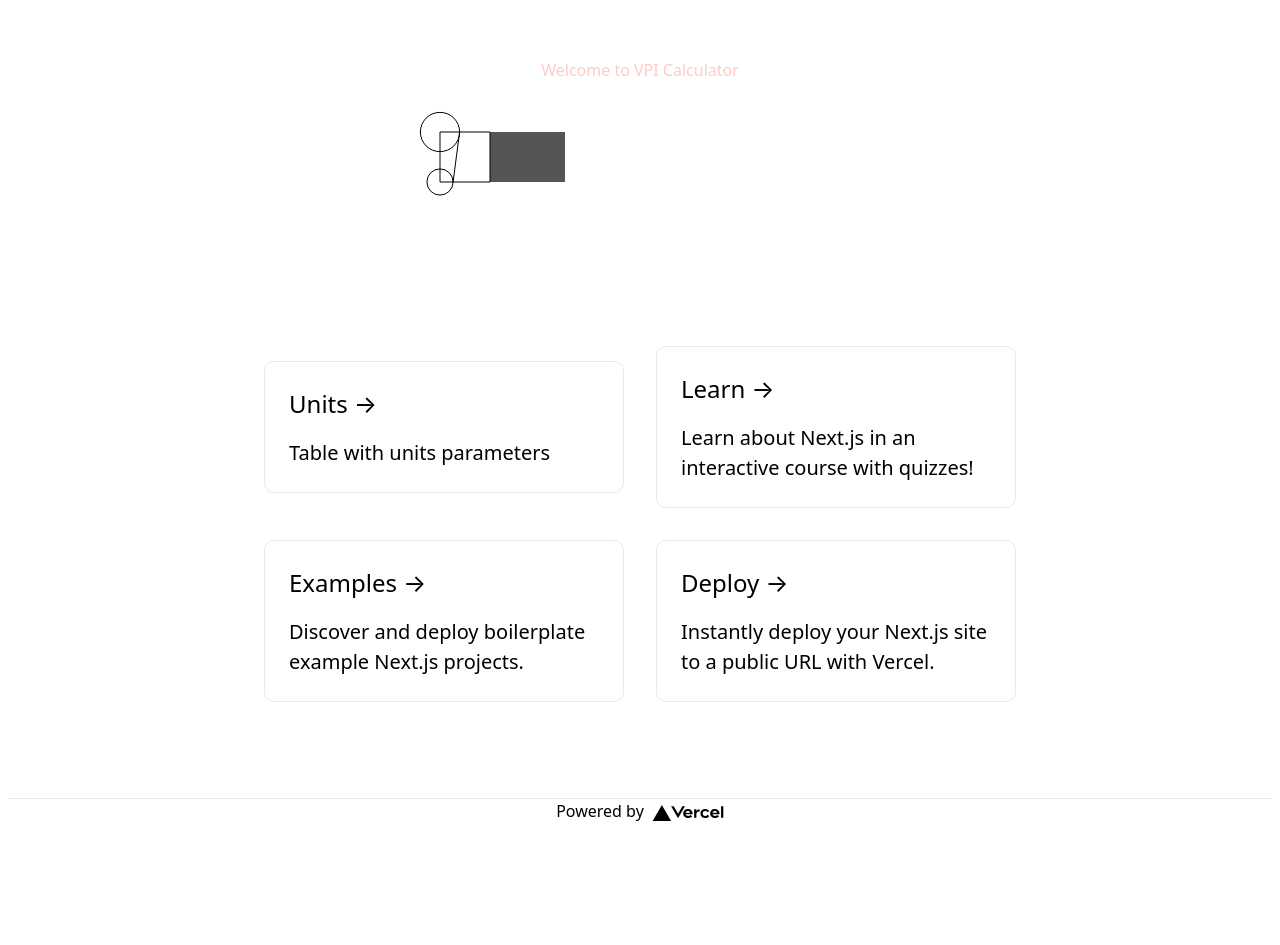
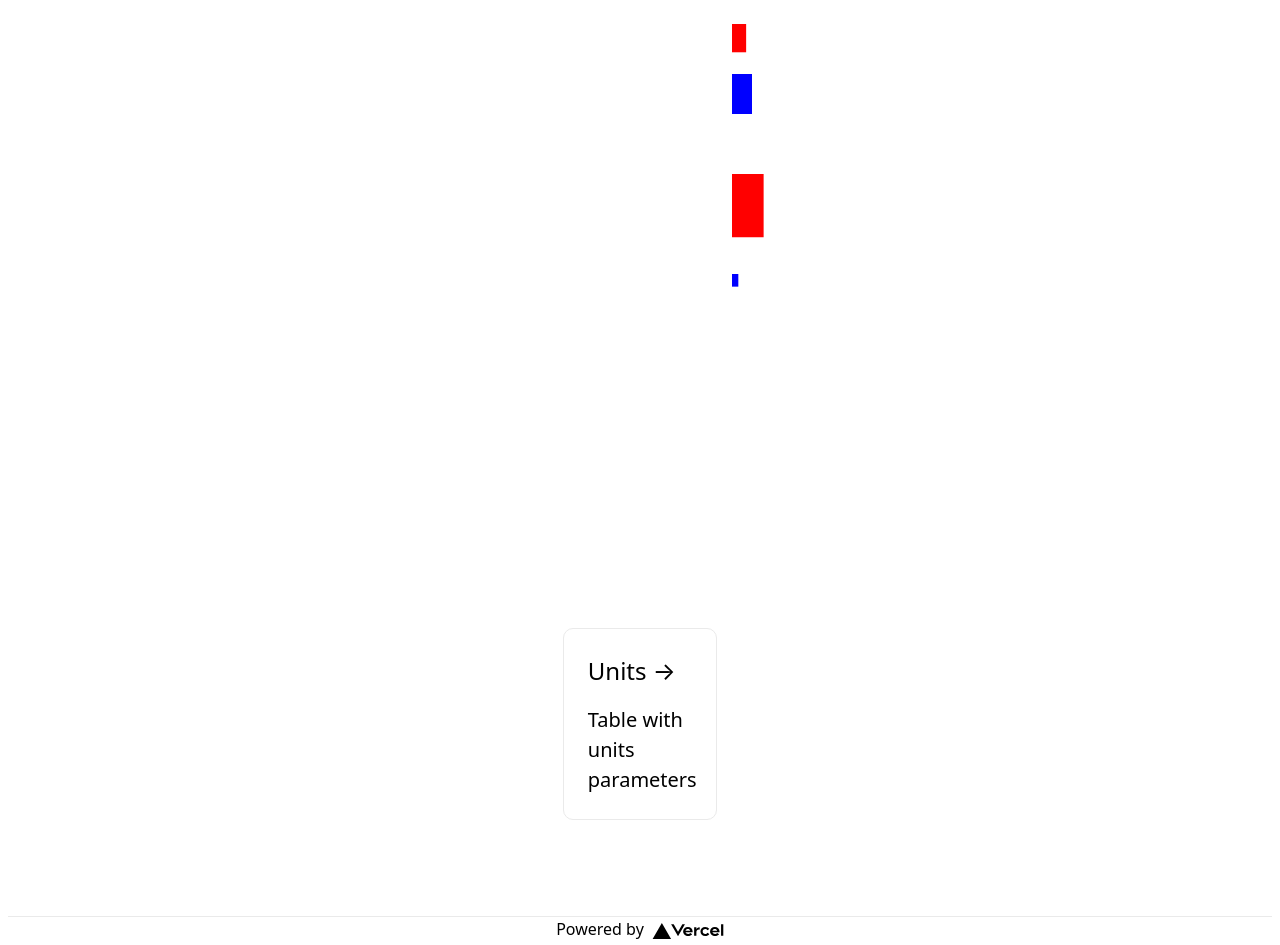
Before and after one commit to frisko-sposad/Next-VPI, a Next.js app: page / in a window 1280 px wide. Before the commit the page ends 827 px from the top, so only its background shows below. Built offline with nearby package versions, Linux system fonts and the light colour scheme.

Commit message:
add size

```diff
--- a/pages/index.tsx
+++ b/pages/index.tsx
@@ -16,7 +16,7 @@ export default function Home() {
       </Head>
 
       <main className={styles.main}>
-        <h1 className="text-red-200">Welcome to VPI Calculator</h1>
+        <h1 className="text-gray-400">Welcome to VPI Calculator</h1>
 
         <Canvas />
 
@@ -27,29 +27,6 @@ export default function Home() {
               <p>Table with units parameters</p>
             </a>
           </Link>
-
-          <a href="https://nextjs.org/learn" className={styles.card}>
-            <h2>Learn &rarr;</h2>
-            <p>Learn about Next.js in an interactive course with quizzes!</p>
-          </a>
-
-          <a
-            href="https://github.com/vercel/next.js/tree/master/examples"
-            className={styles.card}
-          >
-            <h2>Examples &rarr;</h2>
-            <p>Discover and deploy boilerplate example Next.js projects.</p>
-          </a>
-
-          <a
-            href="https://vercel.com/new?utm_source=create-next-app&utm_medium=default-template&utm_campaign=create-next-app"
-            className={styles.card}
-          >
-            <h2>Deploy &rarr;</h2>
-            <p>
-              Instantly deploy your Next.js site to a public URL with Vercel.
-            </p>
-          </a>
         </div>
       </main>
 
--- a/public/canvas.tsx
+++ b/public/canvas.tsx
@@ -1,24 +1,27 @@
 import React, { useRef, useEffect } from "react";
+import { squads } from "./database/squads";
+
+const zoom = 2;
 
 const Canvas = (props) => {
   const canvasRef = useRef(null);
 
   const draw = (ctx, frameCount) => {
-    ctx.clearRect(0, 0, ctx.canvas.width, ctx.canvas.height);
-    ctx.fillStyle = "#555555";
-    ctx.beginPath();
-    ctx.fillRect(100, 50, 75, 50);
-    ctx.arc(50, 50, 30 * Math.sin(frameCount * 0.05) ** 2, 0, 2 * Math.PI);
-    ctx.arc(50, 100, 20 * Math.sin(frameCount * 0.05) ** 2, 0, 2 * Math.PI);
-    ctx.rect(50, 50, 50, 50);
-    ctx.stroke();
+    // ctx.clearRect(0, 0, ctx.canvas.width, ctx.canvas.height);
+    // ctx.fillStyle = "#555555";
+    // ctx.beginPath();
+    // ctx.fillRect(100, 50, 75, 50);
+    // ctx.arc(50, 50, 30 * Math.sin(frameCount * 0.05) ** 2, 0, 2 * Math.PI);
+    // ctx.arc(50, 100, 20 * Math.sin(frameCount * 0.05) ** 2, 0, 2 * Math.PI);
+    // ctx.rect(50, 50, 50, 50);
+    // ctx.stroke();
     // ctx.clearRect(0, 0, 400, 400);
-    ctx.fillStyle = "green";
-    ctx.fillRect(x, y, 15, 15);
-    ctx.fillStyle = "red";
-    ctx.fillRect(x1, y1, 15, 15);
-    x++;
-    x1--;
+    // ctx.fillStyle = "green";
+    // ctx.fillRect(x, y, 15, 15);
+    // ctx.fillStyle = "red";
+    // ctx.fillRect(x1, y1, 15, 15);
+    // x++;
+    // x1--;
   };
 
   var x = 10;
@@ -27,13 +30,20 @@ const Canvas = (props) => {
   var y1 = 10;
 
   const battle = (ctx) => {
-    ctx.fillStyle = "blue";
-    ctx.fillRect(x, y + 30, 15, 15);
-    ctx.fillStyle = "yellow";
-    ctx.fillRect(x1, y1 + 45, 15, 15);
+    ctx.clearRect(0, 0, ctx.canvas.width, ctx.canvas.height);
+    squads.map(({ size, unitType, locationX, locationY }) => {
+      const height = Math.sqrt(size / 2) * zoom;
+      const width = Math.sqrt(size / 2) * 2 * zoom;
+      ctx.fillStyle = unitType === "Тяж Конница" ? "blue" : "red";
+      ctx.fillRect(locationX + x, locationY + y, height, width);
+    });
     x++;
     x1--;
     x === x1 && console.log(x, x1);
+    // ctx.fillStyle = "blue";
+    // ctx.fillRect(x, y + 30, squads[0].x, 15);
+    // ctx.fillStyle = "yellow";
+    // ctx.fillRect(x1, y1 + 45, 15, 15);
   };
 
   useEffect(() => {
@@ -54,9 +64,9 @@ const Canvas = (props) => {
     return () => {
       window.cancelAnimationFrame(animationFrameId);
     };
-  }, [draw]);
+  }, [draw, battle]);
 
-  return <canvas width="500" height="200" ref={canvasRef} {...props} />;
+  return <canvas width="500" height="600" ref={canvasRef} {...props} />;
 };
 
 export default Canvas;
--- /dev/null
+++ b/public/database/squads.ts
@@ -0,0 +1,31 @@
+export const squads = [
+  { squadid: 1, locationX: 0, locationY: 0, size: 50, unitType: "Тяж Конница" },
+  {
+    squadid: 2,
+    locationX: 0,
+    locationY: 50,
+    size: 100,
+    unitType: "Лёг Конница",
+  },
+  {
+    squadid: 3,
+    locationX: 0,
+    locationY: 100,
+    size: 200,
+    unitType: "Тяж Конница",
+  },
+  {
+    squadid: 4,
+    locationX: 0,
+    locationY: 200,
+    size: 500,
+    unitType: "Лёг Конница",
+  },
+  {
+    squadid: 5,
+    locationX: 0,
+    locationY: 300,
+    size: 20,
+    unitType: "Тяж Конница",
+  },
+];
```
